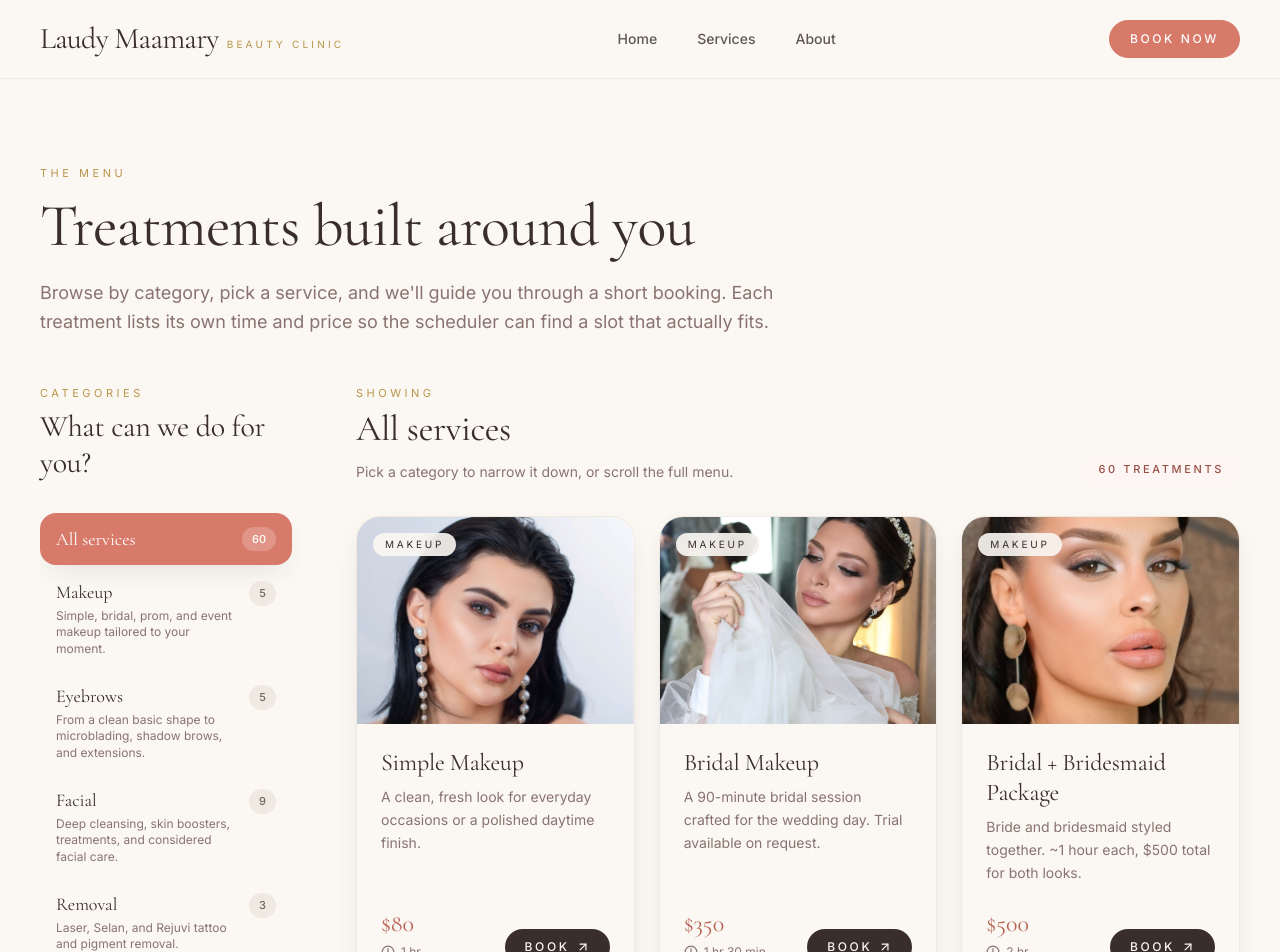
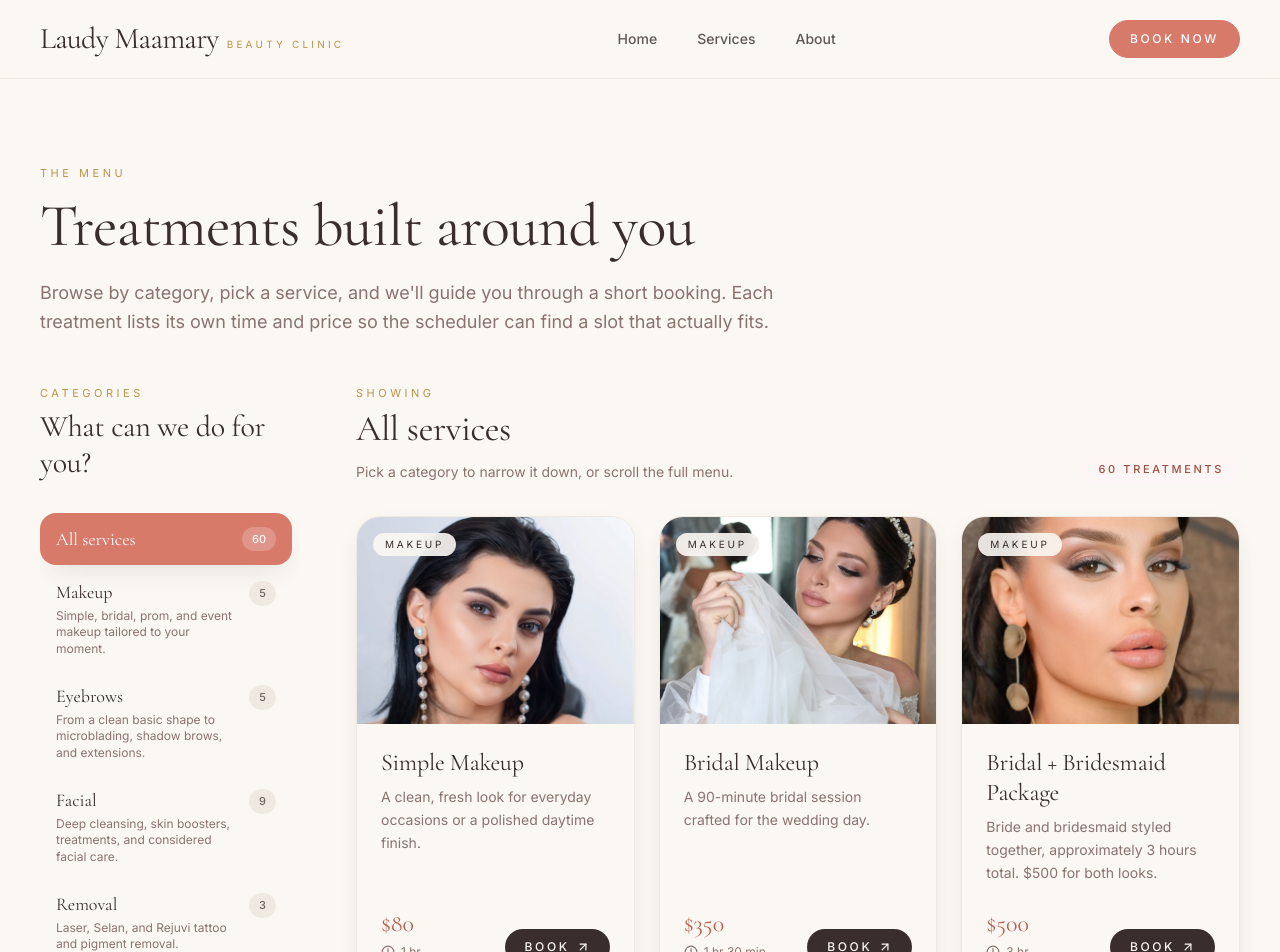
Before and after one commit to nad-a-10/beauty-clinic, a Next.js app: page /services in a window 1280 px wide. Shown: the top 952 px of the page. Built offline with nearby package versions, Linux system fonts and the light colour scheme.

Commit message:
adjust timing

```diff
--- a/src/data/catalog.ts
+++ b/src/data/catalog.ts
@@ -27,7 +27,7 @@ import underEyesImg from "@/Images/services/under_eyes_treatment.jpg";
 import microNeedlingImg from "@/Images/services/micro_needling.jpg";
 import microNeedlingNeckImg from "@/Images/services/micro_needling_neck.jpg";
 import faceNeckMassageImg from "@/Images/services/face_and_neck_massage.jpg";
-import laserTattooRemovalImg from "@/Images/services/laser_tattoo_removal.jpg";
+import eyebrowLaserRemovalImg from "@/Images/services/eyebrow_laser_tattoo_removal.jpeg";
 import lipLinerImg from "@/Images/services/lip_liner_tattoo.jpg";
 import lipLaserRemovalImg from "@/Images/services/lip_laser_removal.jpg";
 import lashLiftImg from "@/Images/services/lash_lifts.jpg";
@@ -142,7 +142,7 @@ export const PLACEHOLDER_SERVICES: Service[] = [
     slug: "bridal-makeup",
     name: "Bridal Makeup",
     description:
-      "A 90-minute bridal session crafted for the wedding day. Trial available on request.",
+      "A 90-minute bridal session crafted for the wedding day.",
     priceCents: 35000,
     durationMinutes: 90,
     imageUrl: bridalMakeupImg.src,
@@ -156,9 +156,9 @@ export const PLACEHOLDER_SERVICES: Service[] = [
     slug: "bridal-bridesmaid-package",
     name: "Bridal + Bridesmaid Package",
     description:
-      "Bride and bridesmaid styled together. ~1 hour each, $500 total for both looks.",
+      "Bride and bridesmaid styled together, approximately 3 hours total. $500 for both looks.",
     priceCents: 50000,
-    durationMinutes: 120,
+    durationMinutes: 180,
     imageUrl: bridesmaidPackageImg.src,
     weekdayMask: MON_TO_SAT_MASK,
     isActive: true,
@@ -397,7 +397,7 @@ export const PLACEHOLDER_SERVICES: Service[] = [
       "Laser-based removal of unwanted tattoo or pigment, by session.",
     priceCents: 10000,
     durationMinutes: 30,
-    imageUrl: laserTattooRemovalImg.src,
+    imageUrl: eyebrowLaserRemovalImg.src,
     weekdayMask: MON_TO_SAT_MASK,
     isActive: true,
     sortOrder: 1,
```
